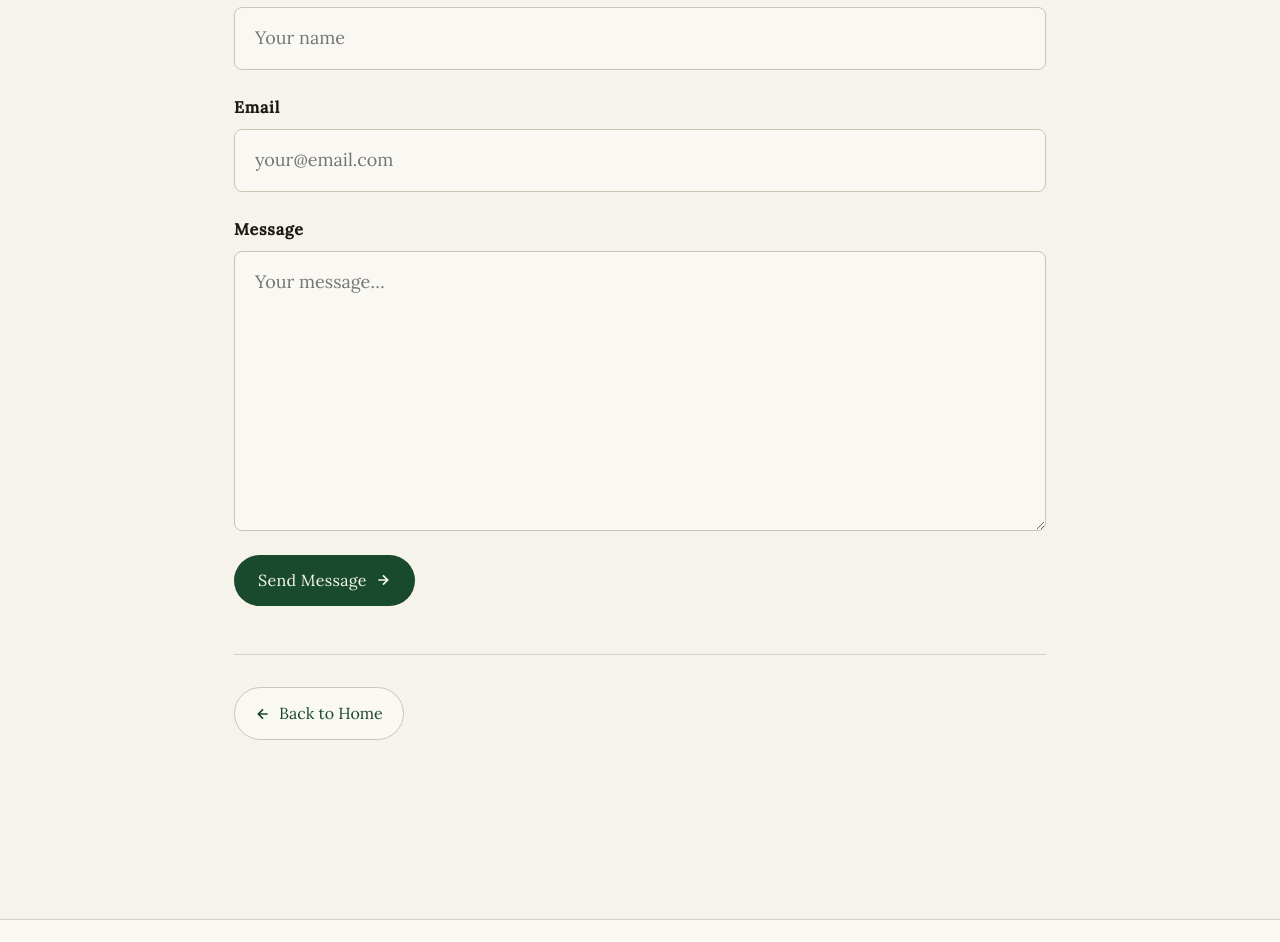
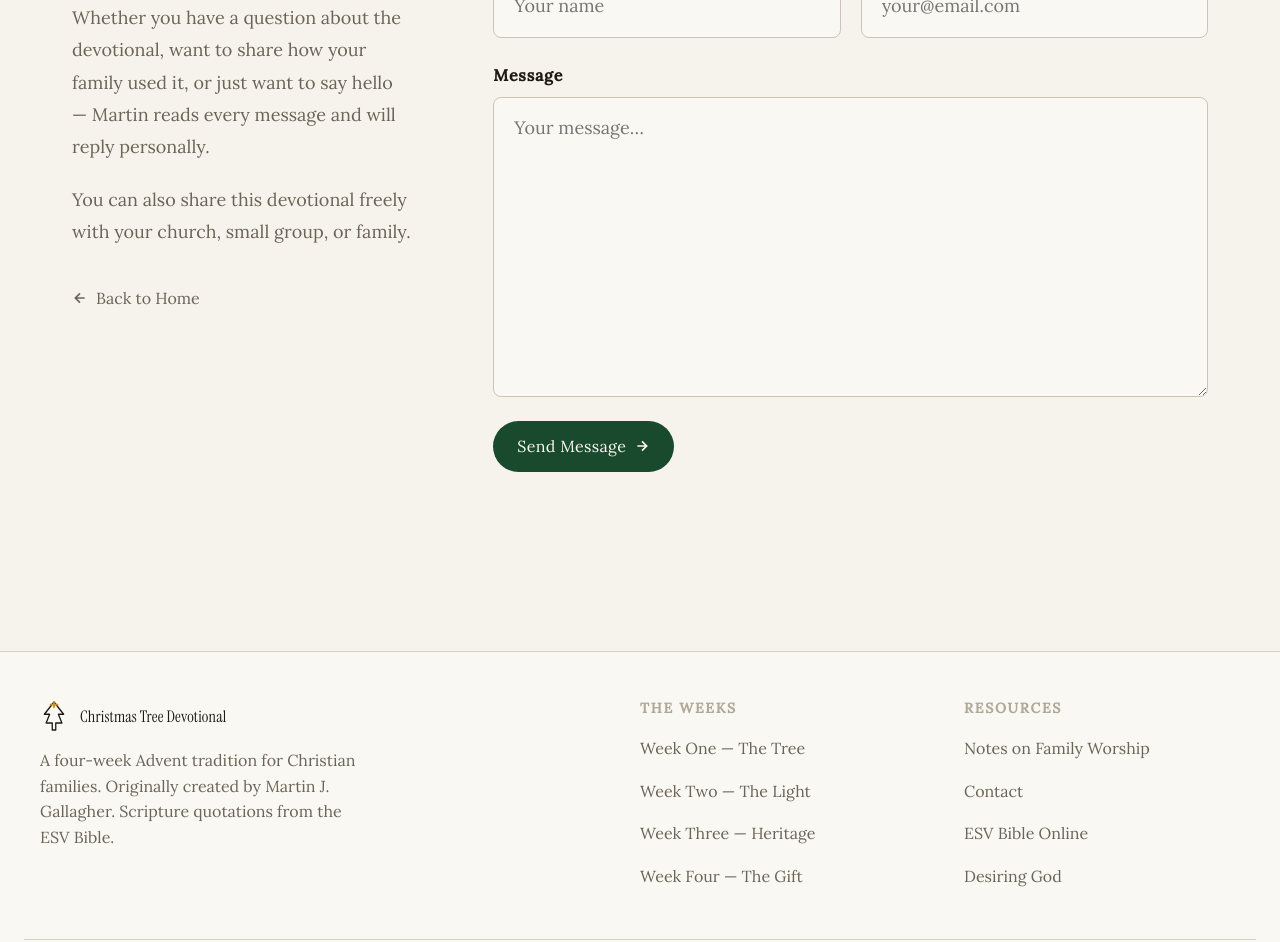
Before and after one commit to MartinGallagher-code/Christmas_tree_devotional, a website: page contact.html in a window 1280 px wide. Shown: the part 549-1491 px from the top of the page. Drawn offline with Linux system fonts and the light colour scheme.

Commit message:
feat: enhance contact page layout with sidebar for questions and feedback

```diff
--- a/contact.html
+++ b/contact.html
@@ -72,6 +72,17 @@
     </section>
 
     <div class="contact-wrap">
+
+      <div class="contact-sidebar">
+        <h2>Questions &amp; Feedback</h2>
+        <p>Whether you have a question about the devotional, want to share how your family used it, or just want to say hello — Martin reads every message and will reply personally.</p>
+        <p>You can also share this devotional freely with your church, small group, or family.</p>
+        <a href="index.html" class="contact-back">
+          <svg width="16" height="16" viewBox="0 0 24 24" fill="none" stroke="currentColor" stroke-width="2.5" aria-hidden="true"><path d="M19 12H5M12 19l-7-7 7-7"/></svg>
+          Back to Home
+        </a>
+      </div>
+
       <div class="contact-main">
 
         <div id="form-success" class="form-success" role="alert">
@@ -84,38 +95,20 @@
           method="POST"
           id="contact-form"
         >
-          <div class="form-group">
-            <label for="name">Name</label>
-            <input
-              type="text"
-              id="name"
-              name="name"
-              autocomplete="name"
-              required
-              placeholder="Your name"
-            >
-          </div>
-
-          <div class="form-group">
-            <label for="email">Email</label>
-            <input
-              type="email"
-              id="email"
-              name="email"
-              autocomplete="email"
-              required
-              placeholder="your@email.com"
-            >
+          <div class="form-row">
+            <div class="form-group">
+              <label for="name">Name</label>
+              <input type="text" id="name" name="name" autocomplete="name" required placeholder="Your name">
+            </div>
+            <div class="form-group">
+              <label for="email">Email</label>
+              <input type="email" id="email" name="email" autocomplete="email" required placeholder="your@email.com">
+            </div>
           </div>
 
           <div class="form-group">
             <label for="message">Message</label>
-            <textarea
-              id="message"
-              name="message"
-              required
-              placeholder="Your message…"
-            ></textarea>
+            <textarea id="message" name="message" required placeholder="Your message…"></textarea>
           </div>
 
           <button type="submit" class="form-submit">
@@ -123,13 +116,6 @@
             <svg width="16" height="16" viewBox="0 0 24 24" fill="none" stroke="currentColor" stroke-width="2.5" aria-hidden="true"><path d="M5 12h14M12 5l7 7-7 7"/></svg>
           </button>
         </form>
-
-        <div class="week-nav">
-          <a href="index.html">
-            <svg width="16" height="16" viewBox="0 0 24 24" fill="none" stroke="currentColor" stroke-width="2.5" aria-hidden="true"><path d="M19 12H5M12 19l-7-7 7-7"/></svg>
-            Back to Home
-          </a>
-        </div>
 
       </div>
     </div>
--- a/style.css
+++ b/style.css
@@ -1207,22 +1207,51 @@ a { transition: color var(--transition-interactive); }
 
 /* === CONTACT PAGE === */
 .contact-wrap {
-  max-width: 860px;
+  max-width: var(--content-wide);
   margin: 0 auto;
-  padding: clamp(var(--space-12), 6vw, var(--space-24)) var(--space-6);
+  padding: clamp(var(--space-12), 6vw, var(--space-24)) var(--space-8);
+  display: grid;
+  grid-template-columns: 1fr 2fr;
+  gap: var(--space-16);
+  align-items: start;
 }
 
-.contact-main {
-  width: 100%;
+.contact-sidebar h2 {
+  font-size: var(--text-xl);
+  font-weight: 400;
+  font-style: italic;
+  color: var(--color-text);
+  margin-bottom: var(--space-5);
 }
 
-.contact-main .week-nav {
-  margin-top: var(--space-12);
+.contact-sidebar p {
+  font-size: var(--text-base);
+  color: var(--color-text-muted);
+  line-height: 1.8;
+  margin-bottom: var(--space-5);
+  max-width: none;
+}
+
+.contact-back {
+  display: inline-flex;
+  align-items: center;
+  gap: var(--space-2);
+  margin-top: var(--space-4);
+  font-size: var(--text-sm);
+  color: var(--color-text-muted);
+  text-decoration: none;
+  transition: color var(--transition-interactive);
+}
+
+.contact-back:hover {
+  color: var(--color-primary);
 }
 
 /* === CONTACT FORM === */
-.contact-form {
-  margin-top: var(--space-8);
+.form-row {
+  display: grid;
+  grid-template-columns: 1fr 1fr;
+  gap: var(--space-5);
 }
 
 .form-group {
@@ -1263,7 +1292,7 @@ a { transition: color var(--transition-interactive); }
 
 .form-group textarea {
   resize: vertical;
-  min-height: 280px;
+  min-height: 300px;
 }
 
 .form-submit {
@@ -1296,4 +1325,16 @@ a { transition: color var(--transition-interactive); }
   color: var(--color-text);
   font-size: var(--text-base);
   line-height: 1.7;
+  margin-bottom: var(--space-6);
 }
+
+@media (max-width: 768px) {
+  .contact-wrap {
+    grid-template-columns: 1fr;
+    gap: var(--space-8);
+  }
+
+  .form-row {
+    grid-template-columns: 1fr;
+  }
+}
```
